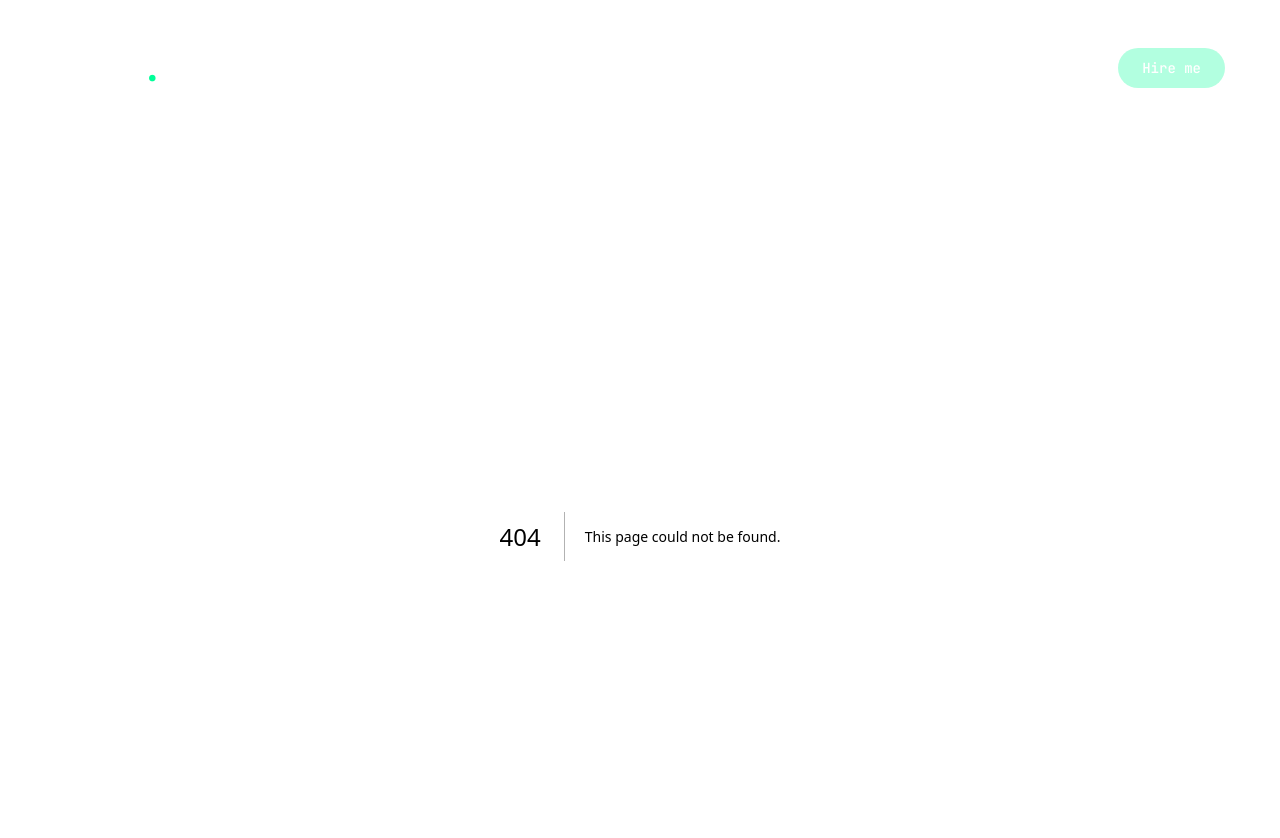
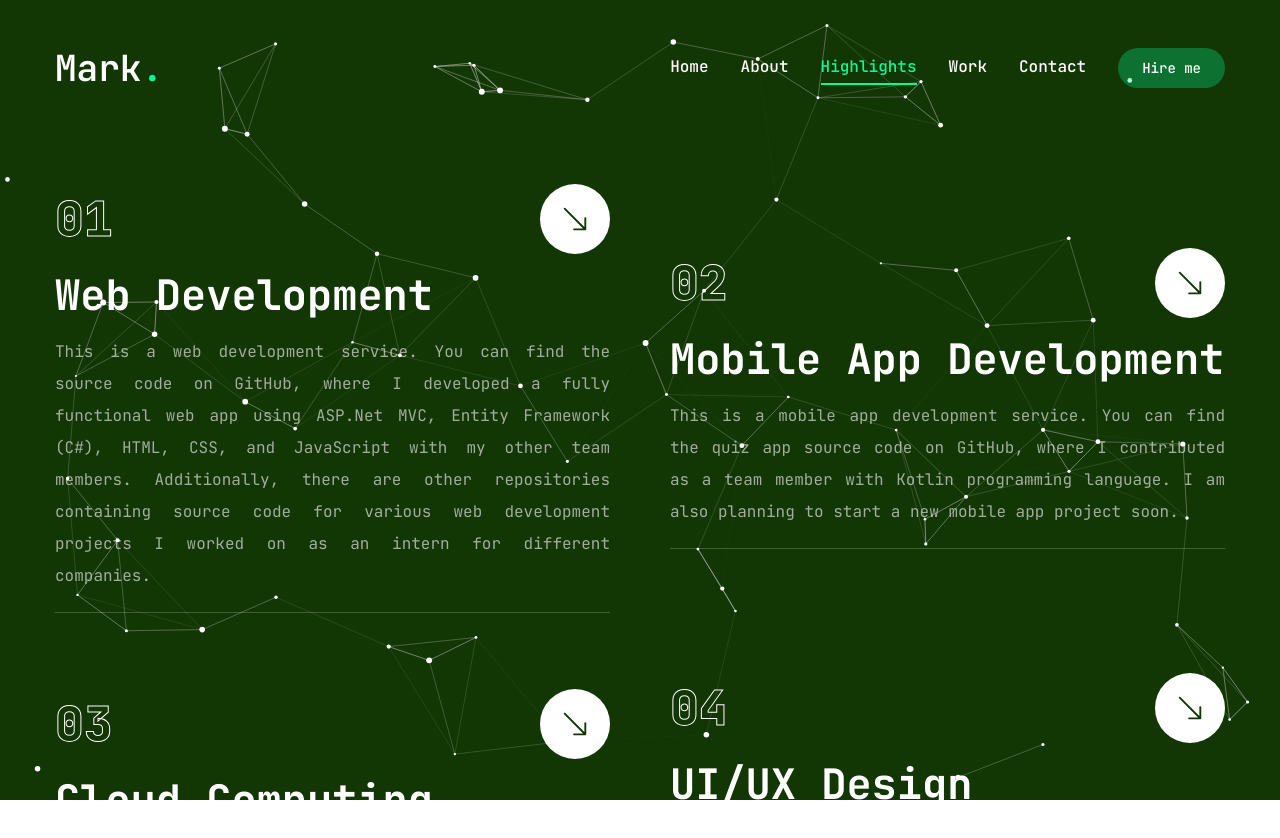
Before and after one commit to marktmng/mark-portfolio, a Next.js app: page /highlights in a window 1280 px wide. Before the commit this address had no page. Shown: the top 838 px of the page. Built offline with nearby package versions, Linux system fonts and the light colour scheme.

Commit message:
final edit for name and navbar

```diff
--- a/app/services/page.jsx
+++ b/app/highlights/page.jsx
@@ -4,7 +4,7 @@ import { motion } from "framer-motion";
 import Link from "next/link";
 import { BsArrowDownRight } from "react-icons/bs";
 
-const services = [
+const highlights = [
   {
     num: "01",
     title: "Web Development",
@@ -43,7 +43,7 @@ const services = [
   },
 ];
 
-const Services = () => {
+const Highlights = () => {
   return (
     <section className="min-h-[80vh] flex flex-col justify-center py-12">
       <div className="container mx-auto">
@@ -55,7 +55,7 @@ const Services = () => {
           }}
           className="grid grid-cols-1 md:grid-cols-2 gap-[60px]"
         >
-          {services.map((service, index) => {
+          {highlights.map((service, index) => {
             return (
               <div
                 key={index}
@@ -96,4 +96,4 @@ const Services = () => {
   );
 };
 
-export default Services;
+export default Highlights;
--- a/app/layout.jsx
+++ b/app/layout.jsx
@@ -12,8 +12,8 @@ const jetbrainsMono = JetBrains_Mono({
 });
 
 export const metadata = {
-  title: "Create Next App",
-  description: "Generated by create next app",
+  title: "Mark Tmng",
+  // description: "Portfolio of software development",
 };
 
 export default function RootLayout({ children }) {
--- a/components/MobileNav.jsx
+++ b/components/MobileNav.jsx
@@ -16,7 +16,7 @@ import {
 const links = [
   { name: "home", path: "/" },
   { name: "about", path: "/about" },
-  { name: "services", path: "/services" },
+  { name: "highlights", path: "/highlights" },
   { name: "work", path: "/work" },
   { name: "contact", path: "/contact" },
 ];
--- a/components/Nav.jsx
+++ b/components/Nav.jsx
@@ -14,8 +14,8 @@ const links = [
     path: "/about",
   },
   {
-    name: "services",
-    path: "/services",
+    name: "highlights",
+    path: "/highlights",
   },
   {
     name: "work",
```
